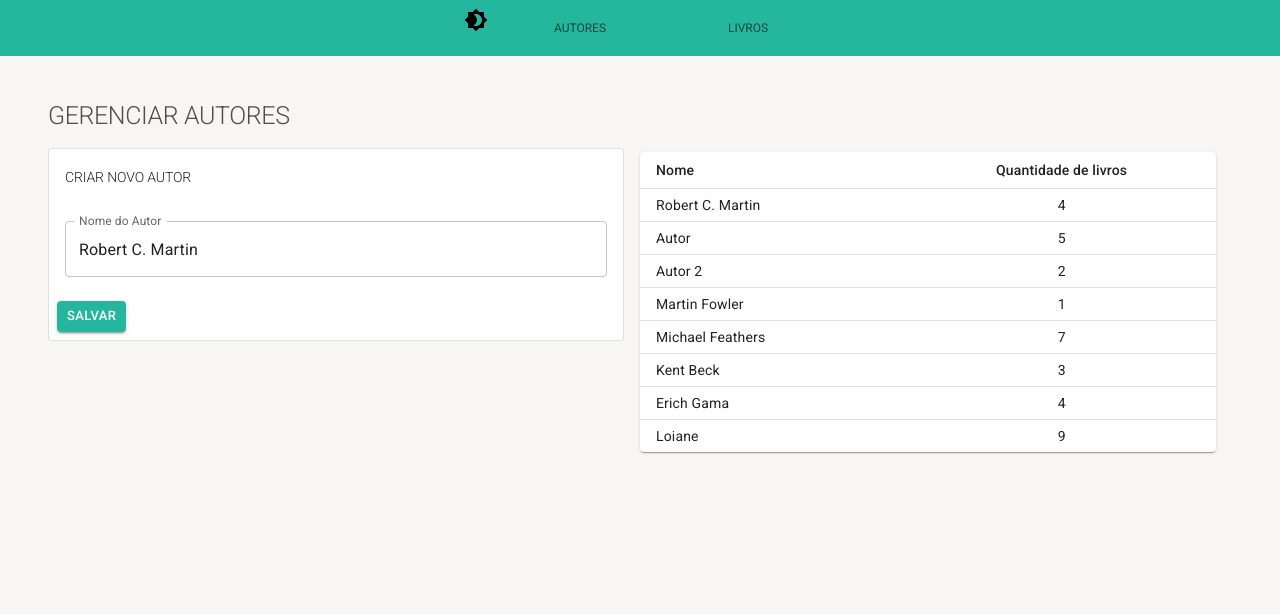
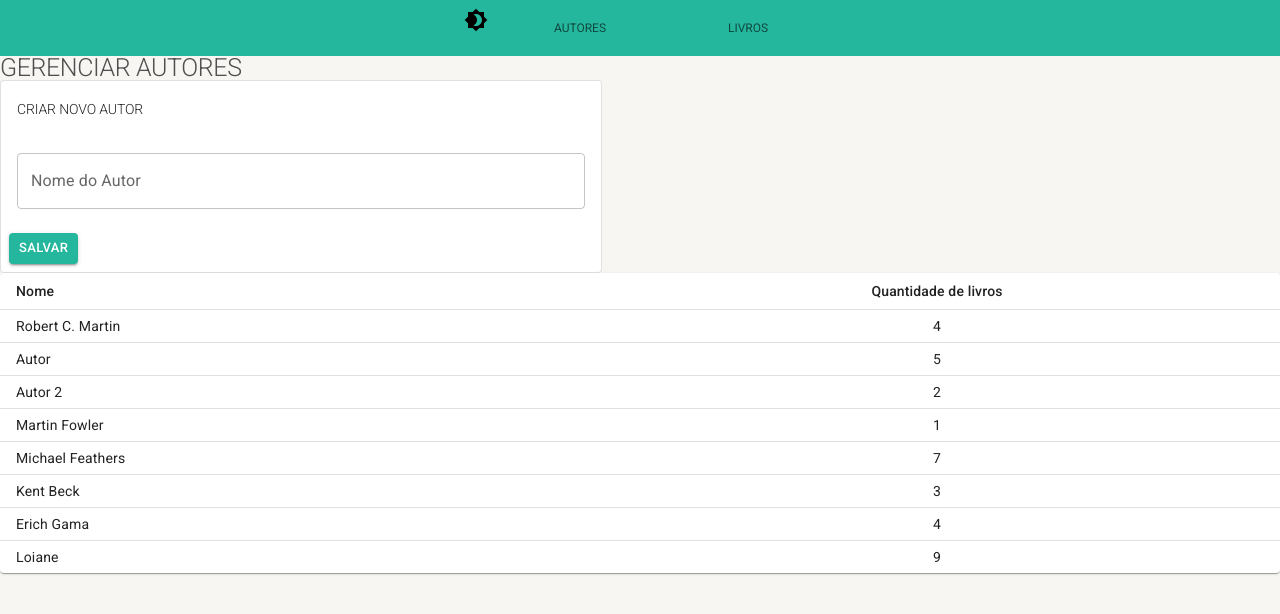
Before and after one commit to bamarcheti/library-connect, a React (Create React App) app: page /authors in a window 1280 px wide. Shown: the top 614 px of the page. Built offline with nearby package versions, Linux system fonts and the light colour scheme.

Commit message:
alterando variáveis do BookForm e adicionando useEffect no AuthorTable

```diff
--- a/src/modules/author/pages/Author/AuthorForm/AuthorForm.tsx
+++ b/src/modules/author/pages/Author/AuthorForm/AuthorForm.tsx
@@ -12,7 +12,7 @@ import { CreateAuthorDto } from '../../../dtos/CreateAuthorDto';
 import authorService from '../../../services/authorService';
 
 const AuthorForm = () => {
-  const [name, setName] = useState('Robert C. Martin');
+  const [name, setName] = useState('');
 
   const createAuthor = async () => {
     const author: CreateAuthorDto = { name };
--- a/src/modules/author/pages/Author/AuthorsTable/AuthorsTable.tsx
+++ b/src/modules/author/pages/Author/AuthorsTable/AuthorsTable.tsx
@@ -27,6 +27,16 @@ const rows = [
 ];
 
 const AuthorsTable = () => {
+  // const [authorsList, setAuthorsList] = useEffect<any>([]);
+
+  // useEffect(() => {
+  //   const getAuthors = async() => {
+  //     const response = await authorService.getAuthors();
+  //     setAuthorsList(response);
+  //   }
+  //   getAuthors();
+  // }, []);
+
   return (
     <Card>
       <TableContainer>
@@ -38,13 +48,13 @@ const AuthorsTable = () => {
             </TableRow>
           </TableHead>
           <TableBody>
-            {rows.map((row) => (
+            {rows.map((author) => (
               <TableRow
-                key={row.name}
+                key={author.name}
                 sx={{ '&:last-child td, &:last-child th': { border: 0 } }}
               >
-                <TableCell component="th" >{row.name}</TableCell>
-                <TableCell align="center">{row.qtdBooks}</TableCell>
+                <TableCell component="th" >{author.name}</TableCell>
+                <TableCell align="center">{author.qtdBooks}</TableCell>
               </TableRow>
             ))}
           </TableBody>
--- a/src/modules/author/pages/Author/index.tsx
+++ b/src/modules/author/pages/Author/index.tsx
@@ -1,45 +1,25 @@
-import { FormGroup, Typography } from '@mui/material';
-import Box from '@mui/material/Box';
+import { Typography } from '@mui/material';
 import Grid from '@mui/material/Grid';
 import AuthorForm from './AuthorForm/AuthorForm';
 import AuthorsTable from './AuthorsTable/AuthorsTable';
 
 const AuthorPage = () => {
   return (
-    <FormGroup>
-      <Box
-        padding={5}
-        margin={1}
-        display="flex"
-        flexDirection="column"
-      >
-        <Typography
-          variant="h1"
-        >
-          GERENCIAR AUTORES
-        </Typography>
+    <div className='body'>
+      <Typography variant="h1">
+        GERENCIAR AUTORES
+      </Typography>
 
-        <Grid
-          sx={{ width: '100%' }}
-          style={{
-            paddingTop: 20,
-          }}
-          container item
-          direction="row"
-          justifyContent="flex-end"
-          alignItems="baseline"
-          spacing={2}
-        >
-          <Grid item xs={6} md={6}>
-            <AuthorForm />
-          </Grid>
+      <div className='body-cards'>
+        <Grid>
+          <AuthorForm />
+        </Grid>
 
-          <Grid item xs={6} md={6}>
-            <AuthorsTable />
-          </Grid>
+        <Grid>
+          <AuthorsTable />
         </Grid>
-      </Box>
-    </FormGroup>
+      </div>
+    </div>
   );
 };
 
--- a/src/modules/book/pages/Book/BookForm/BookForm.tsx
+++ b/src/modules/book/pages/Book/BookForm/BookForm.tsx
@@ -6,28 +6,37 @@ import { CreateBookDto } from '../../../dtos/CreateBookDto';
 import bookService from '../../../services/bookService';
 
 const BookForm = () => {
-  const [authorName, setAuthorName] = useState('');
+  // const [authorName, setAuthorName] = useState('');
   const label = { inputProps: { 'aria-label': 'Checkbox demo' } };
   const [checked, setChecked] = React.useState(false);
 
+  const [book, setBook] = useState({
+    title: '',
+    qtdPages: 0,
+    authorName: '',
+    digital: false,
+    size: 0,
+    kindleCompatible: false
+  });
+
   const createBook = async () => {
-    const book: CreateBookDto = {
-      authorName,
-      title: '',
-      qtdPages: 0,
-      digital: false,
-      size: 0,
-      kindleCompatible: false
-    };
+    // const book: CreateBookDto = {
+    //   authorName,
+    //   title: '',
+    //   qtdPages: 0,
+    //   digital: false,
+    //   size: 0,
+    //   kindleCompatible: false
+    // };
     const response = await bookService.create(book);
   };
 
   const selecthandleChange = (event: SelectChangeEvent) => {
-    setAuthorName(event.target.value as string);
+    setBook({ ...book, authorName: event.target.value });
   };
 
   const checkhandleChange = (event: React.ChangeEvent<HTMLInputElement>) => {
-    setChecked(event.target.checked);
+    setBook({ ...book, authorName: event.target.value });
   };
 
   return (
@@ -45,12 +54,15 @@ const BookForm = () => {
           <TextField
             fullWidth
             label="Título"
-            onChange={(event) => setAuthorName(event.target.value)}
+            value={book.title}
+            onChange={(event) => setBook({ ...book, title: event.target.value })}
           />
 
           <TextField
             fullWidth
             label="Qtd páginas"
+            value={book.qtdPages}
+            onChange={(event) => setBook ({ ...book, qtdPages: Number(event.target.value) })}
           />
 
           <FormControl fullWidth>
@@ -58,30 +70,40 @@ const BookForm = () => {
             <Select
               labelId='demo-simple-select-label'
               id='demo-simple-select'
-              value={authorName}
+              value={book.authorName}
               label='Autor'
               onChange={selecthandleChange}
             >
-              <MenuItem value={10}>Robert C. Martin</MenuItem>
-              <MenuItem value={20}>Teste 2</MenuItem>
-              <MenuItem value={30}>Teste 3</MenuItem>
+              <MenuItem value={'Robert C. Martin'}>Robert C. Martin</MenuItem>
+              <MenuItem value={'Teste 2'}>Teste 2</MenuItem>
+              <MenuItem value={'Teste 3'}>Teste 3</MenuItem>
             </Select>
           </FormControl>
 
-          <FormControlLabel
-            control={<Checkbox {...label} />}
+          {/* <FormControlLabel
+            control={
+              <Checkbox
+                {
+                  ...label
+                  checked={book.digital}
+                  onChange={(event) => setBook ({ ...book, digital: event.target.checked})}
+                }
+              />
+            }
             label="É digital?"
-          />
+          /> */}
 
           <TextField
             fullWidth
             label="Tamanho em KBytes"
+            value={book.size}
+            onChange={(event) => setBook ({ ...book, size: Number(event.target.value) })}
           />
 
           <FormControlLabel
             control={
               <Switch
-                checked={checked}
+                checked={book.kindleCompatible}
                 onChange={checkhandleChange}
               />
             }
--- a/src/modules/book/pages/Book/BookTable/BookTable.tsx
+++ b/src/modules/book/pages/Book/BookTable/BookTable.tsx
@@ -27,7 +27,7 @@ const rows = [
   createData('Estrutura de dados ', 9, 'Loiane'),
 ];
 
-const BookForm = () => {
+const BookTable = () => {
 
   return (
     <Card>
@@ -58,4 +58,4 @@ const BookForm = () => {
   );
 };
 
-export default BookForm;
+export default BookTable;
```
